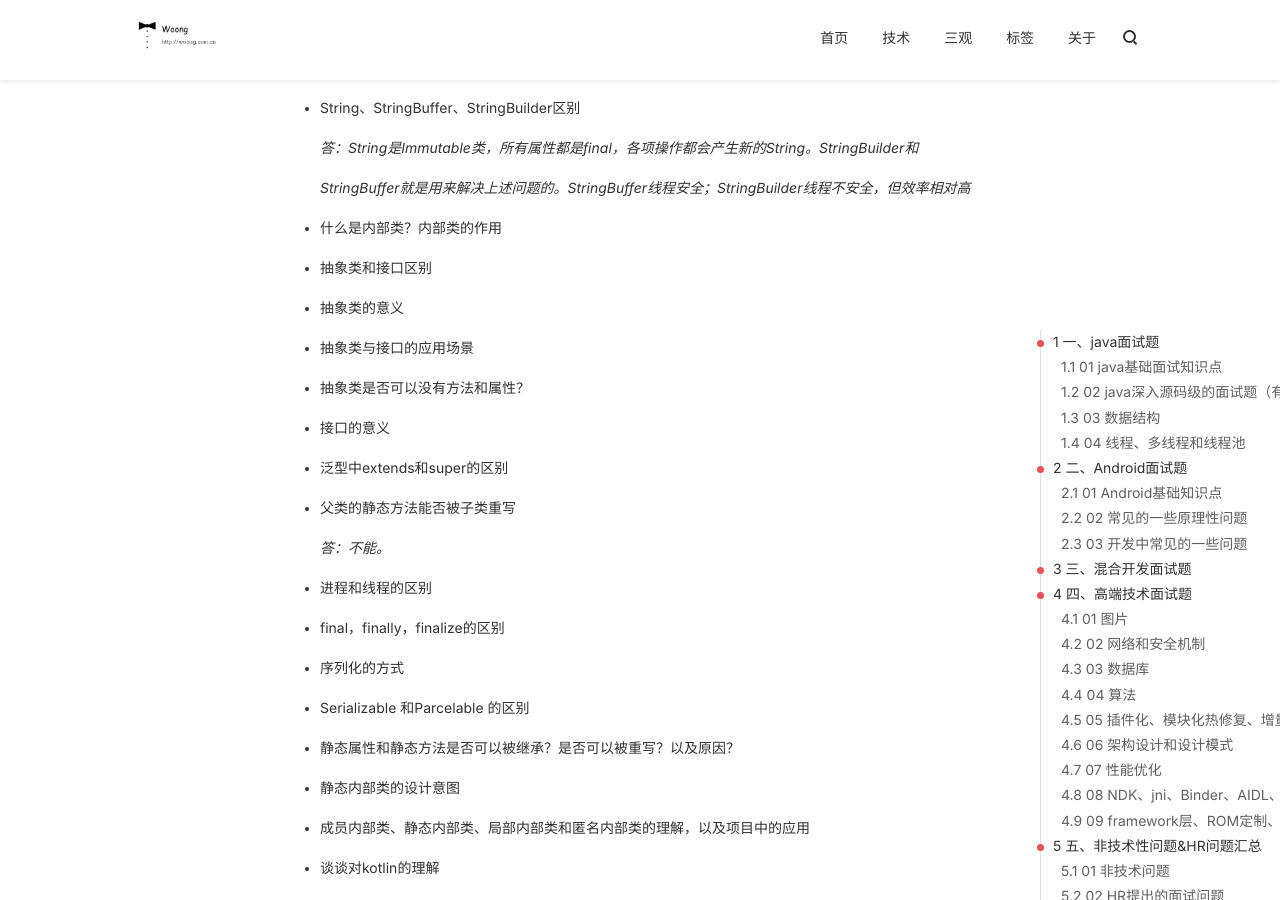
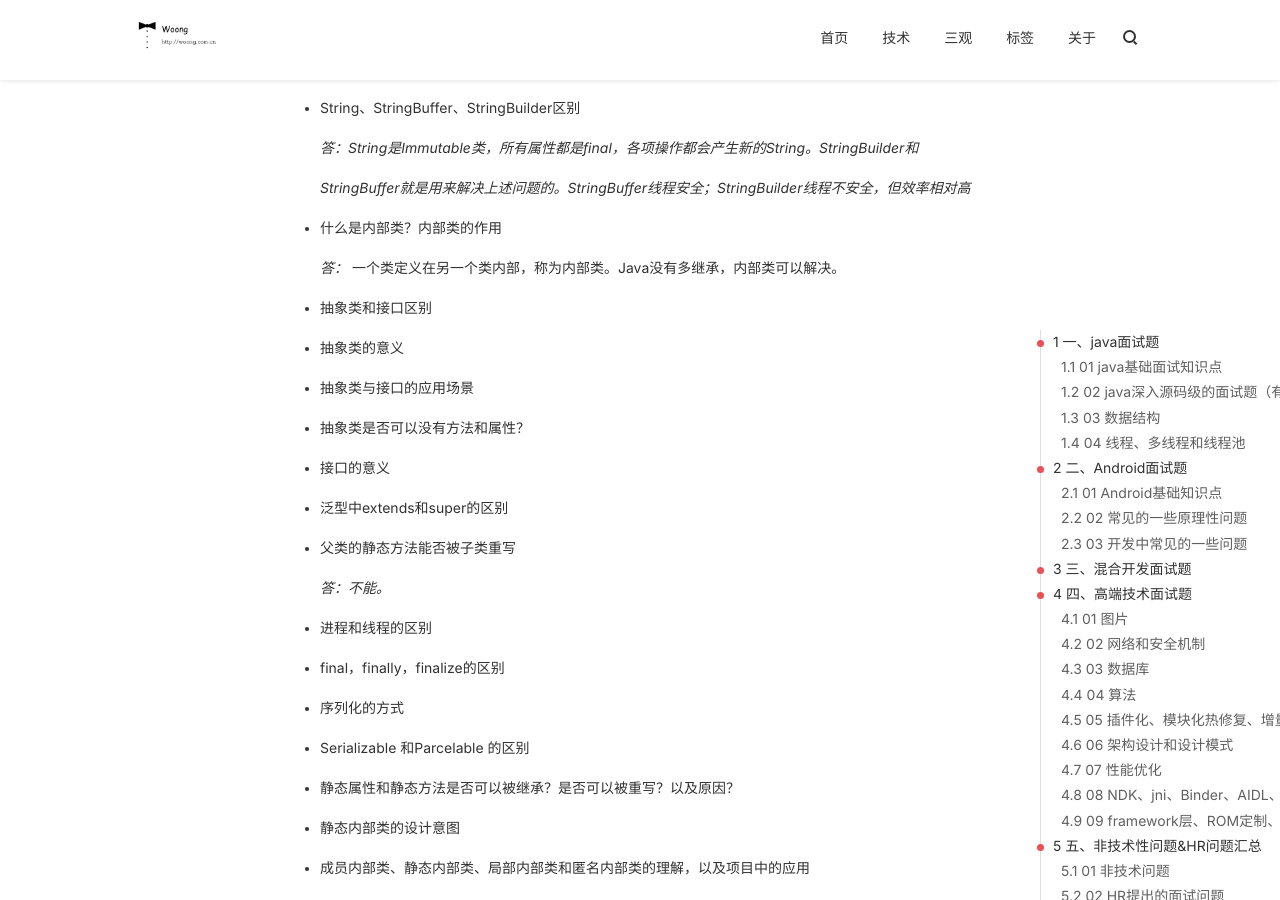
Before and after one commit to j1406493495/j1406493495.github.io, a Jekyll site: the page built from _posts/android/2018-11-05-Android面试题.md, in a window 1280 px wide and 900 px high, scrolled down 1814 px. Built offline with Jekyll 4.4.1, drawn with Linux system fonts in a browser that asks for light colours; nearby versions of some CDN libraries; comment, search, counter and statistics services are not loaded.

Commit message:
[Bug XXXX] update answer Cause: None Solution: None Fixed Version: None Branch: None

```diff
--- a/_posts/android/2018-11-05-Android面试题.md
+++ b/_posts/android/2018-11-05-Android面试题.md
@@ -76,6 +76,8 @@ tags:
   *答：String是Immutable类，所有属性都是final，各项操作都会产生新的String。StringBuilder和StringBuffer就是用来解决上述问题的。StringBuffer线程安全；StringBuilder线程不安全，但效率相对高*
 
 - 什么是内部类？内部类的作用
+
+  *答：* 一个类定义在另一个类内部，称为内部类。Java没有多继承，内部类可以解决。
 
 - 抽象类和接口区别
 
```
